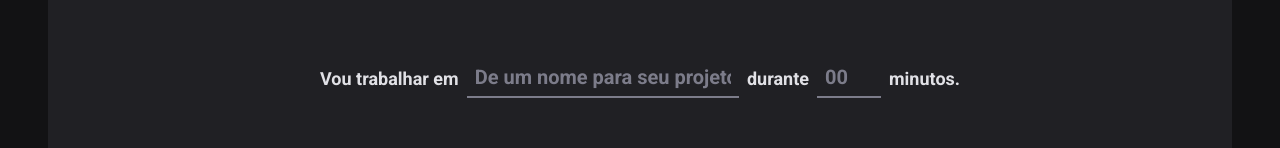
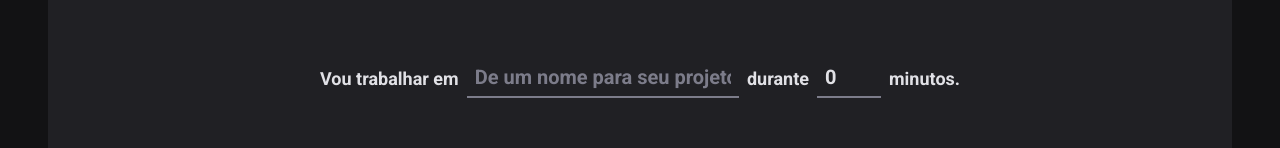
Before and after one commit to diegoveigass/new-ignite-project-02, a React (Vite) app: page / in a window 1280 px wide. Shown: the part 166-314 px from the top of the page. Built offline with nearby package versions, Linux system fonts and the light colour scheme.

Commit message:
Concepts of controlled and uncontrolled forms, using zod for validation and react-hook-form for form

```diff
--- a/package.json
+++ b/package.json
@@ -9,11 +9,14 @@
     "lint": "eslint src --ext .ts,.tsx --fix"
   },
   "dependencies": {
+    "@hookform/resolvers": "^2.9.7",
     "phosphor-react": "^1.4.1",
     "react": "^18.0.0",
     "react-dom": "^18.0.0",
+    "react-hook-form": "^7.34.0",
     "react-router-dom": "^6.3.0",
-    "styled-components": "^5.3.5"
+    "styled-components": "^5.3.5",
+    "zod": "^3.17.10"
   },
   "devDependencies": {
     "@rocketseat/eslint-config": "^1.1.3",
--- a/src/pages/Home/index.tsx
+++ b/src/pages/Home/index.tsx
@@ -1,4 +1,7 @@
 import { Play } from 'phosphor-react'
+import { useForm } from 'react-hook-form'
+import { zodResolver } from '@hookform/resolvers/zod'
+import * as zod from 'zod'
 import {
   CountdownContainer,
   FormContainer,
@@ -9,10 +12,36 @@
   TaskInput,
 } from './styles'
 
+const newCycleFormValidationSchema = zod.object({
+  task: zod.string().min(1, 'Informe a tarefa'),
+  minutesAmount: zod
+    .number()
+    .min(5, 'O ciclo precisa ser de no mínimo 5 minutos')
+    .max(60, 'O ciclo precisa ser de no máximo 60 minutos'),
+})
+
+type NewCycleFormData = zod.infer<typeof newCycleFormValidationSchema>
+
 export function Home() {
+  const { register, handleSubmit, watch, reset } = useForm<NewCycleFormData>({
+    resolver: zodResolver(newCycleFormValidationSchema),
+    defaultValues: {
+      task: '',
+      minutesAmount: 0,
+    },
+  })
+
+  function handleCreateNewCycle(data: NewCycleFormData) {
+    console.log(data)
+    reset()
+  }
+
+  const task = watch('task')
+  const isSubmitDisabled = !task
+
   return (
     <HomeContainer>
-      <form>
+      <form onSubmit={handleSubmit(handleCreateNewCycle)}>
         <FormContainer>
           <label htmlFor="task">Vou trabalhar em</label>
           <TaskInput
@@ -20,6 +49,7 @@
             type="text"
             placeholder="De um nome para seu projeto"
             list="task-suggestions"
+            {...register('task')}
           />
           <datalist id="task-suggestions">
             <option value="Projeto 1" />
@@ -36,6 +66,7 @@
             step={5}
             min={5}
             max={60}
+            {...register('minutesAmount', { valueAsNumber: true })}
           />
           <span>minutos.</span>
         </FormContainer>
@@ -48,7 +79,7 @@
           <span>0</span>
         </CountdownContainer>
 
-        <StartCountdownButton type="submit" disabled>
+        <StartCountdownButton disabled={isSubmitDisabled} type="submit">
           <Play size={24} />
           Começar
         </StartCountdownButton>
```
Also changed, not shown: 1 other file (tests, documents, lock files or other folders).
